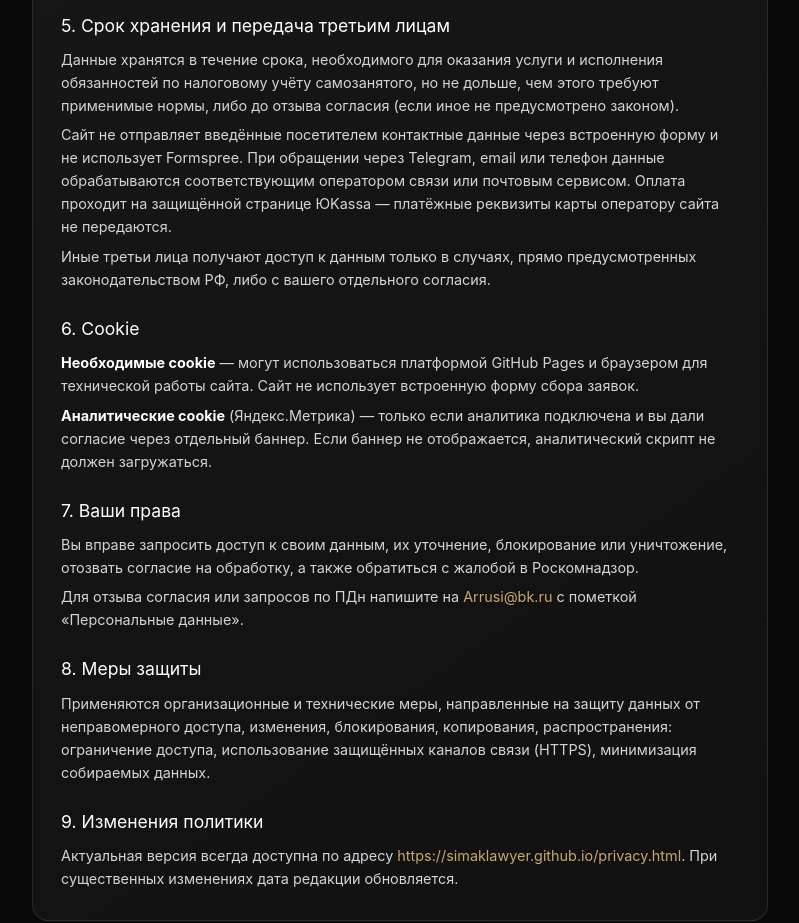
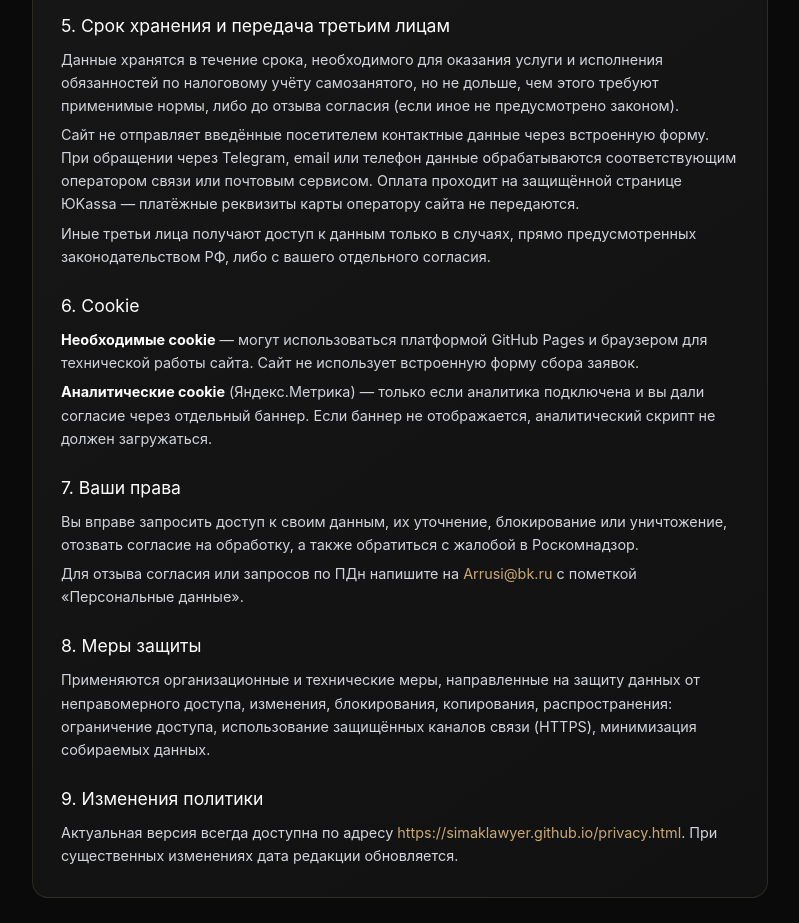
Before and after one commit to simaklawyer/simaklawyer.github.io, a website: page privacy.html in a window 1280 px wide. Shown: the part 1280-2203 px from the top of the page, without its empty margins (240-1039 px from the left). Drawn offline with Linux system fonts and the light colour scheme.

Commit message:
docs: remove obsolete form provider reference

```diff
--- a/privacy.html
+++ b/privacy.html
@@ -83,7 +83,7 @@ footer{border-top:1px solid rgba(201,169,110,.2);padding:2rem 1rem;text-align:ce
 
 <h2>5. Срок хранения и передача третьим лицам</h2>
 <p>Данные хранятся в течение срока, необходимого для оказания услуги и исполнения обязанностей по налоговому учёту самозанятого, но не дольше, чем этого требуют применимые нормы, либо до отзыва согласия (если иное не предусмотрено законом).</p>
-<p>Сайт не отправляет введённые посетителем контактные данные через встроенную форму и не использует Formspree. При обращении через Telegram, email или телефон данные обрабатываются соответствующим оператором связи или почтовым сервисом. Оплата проходит на защищённой странице ЮKassa — платёжные реквизиты карты оператору сайта не передаются.</p>
+<p>Сайт не отправляет введённые посетителем контактные данные через встроенную форму. При обращении через Telegram, email или телефон данные обрабатываются соответствующим оператором связи или почтовым сервисом. Оплата проходит на защищённой странице ЮKassa — платёжные реквизиты карты оператору сайта не передаются.</p>
 <p>Иные третьи лица получают доступ к данным только в случаях, прямо предусмотренных законодательством РФ, либо с вашего отдельного согласия.</p>
 
 <h2>6. Cookie</h2>
```
